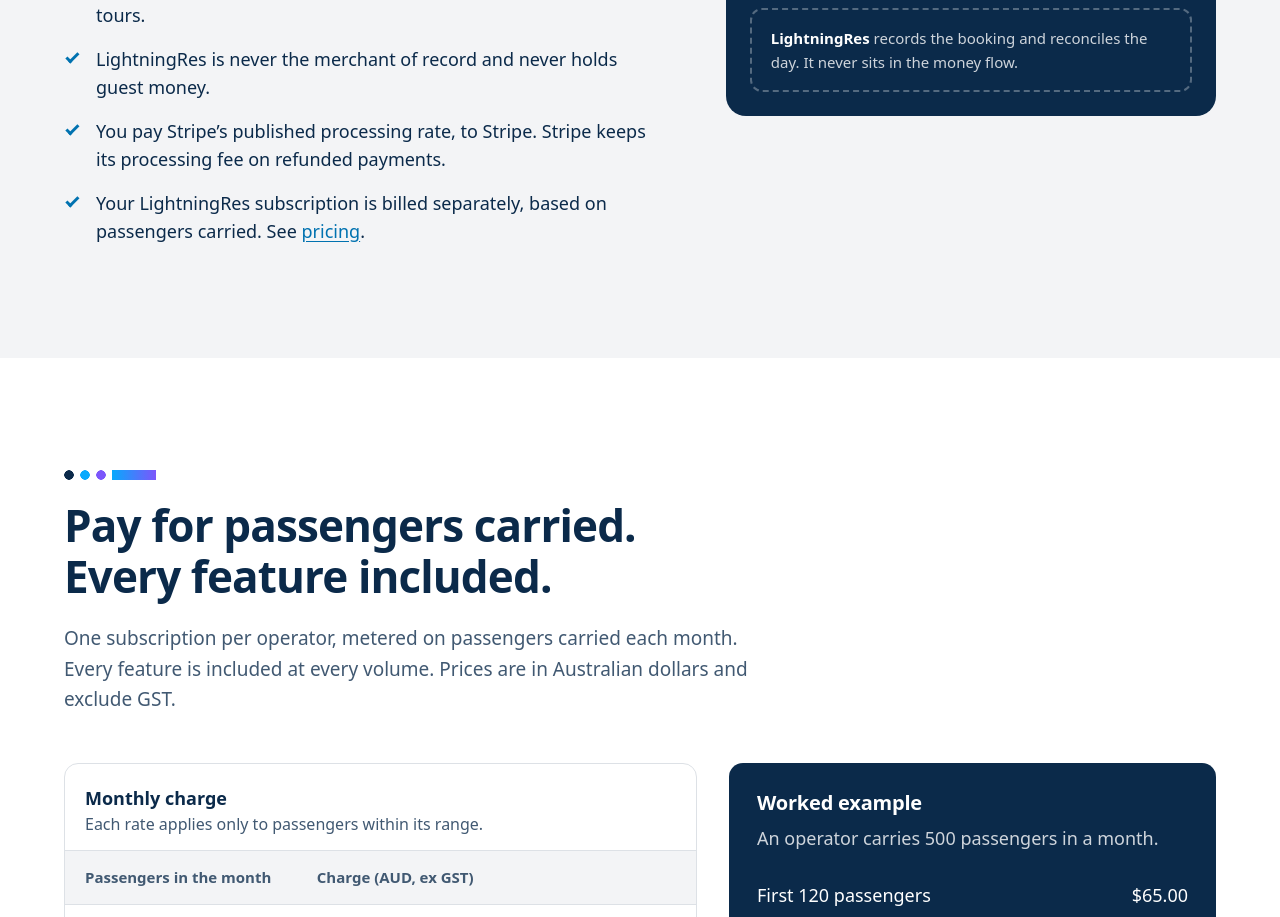
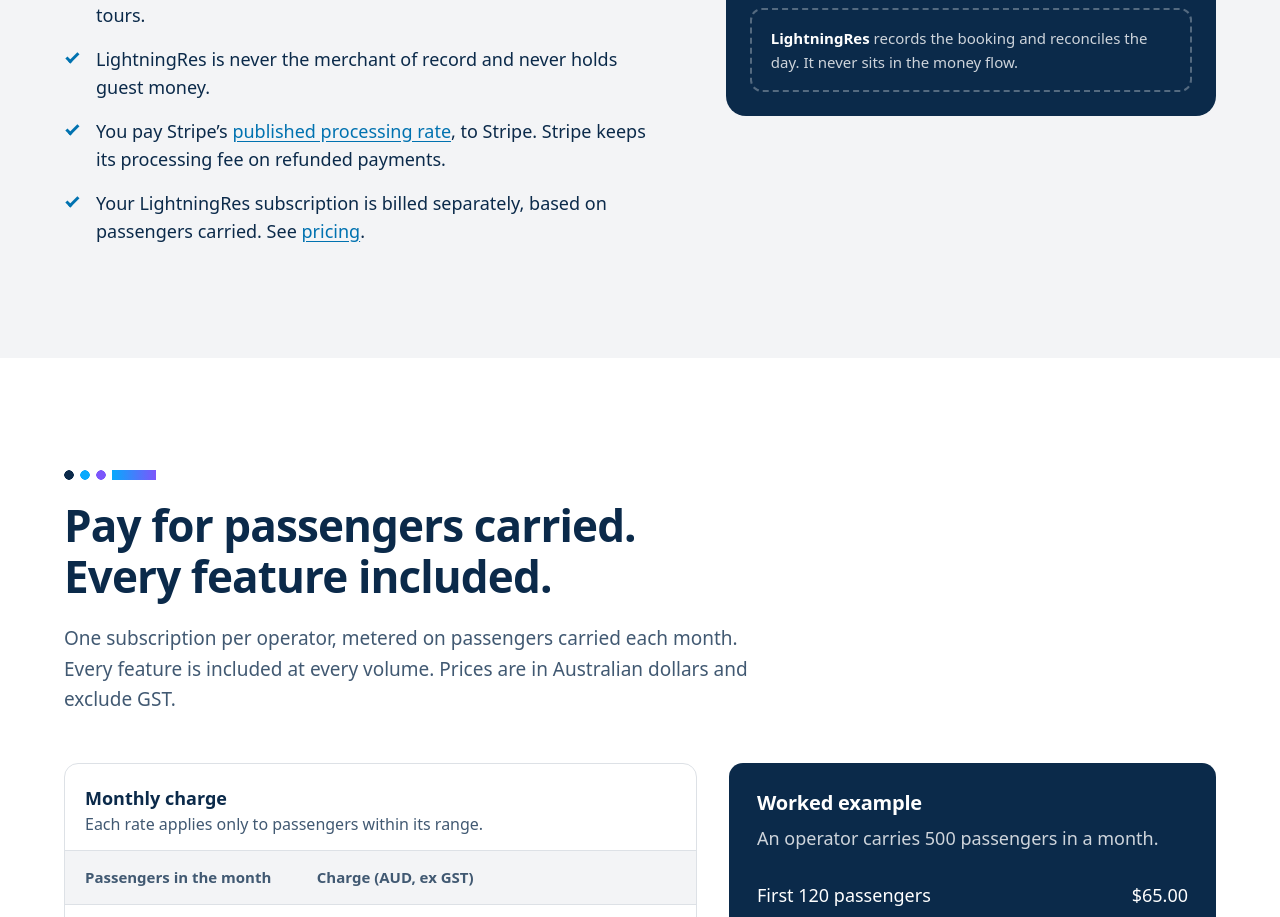
Before and after one commit to lightningres/website, a plain HTML site: page public/index.html in a window 1280 px wide. Shown: the part 3281-4198 px from the top of the page. Drawn offline with Linux system fonts and the light colour scheme.

Commit message:
Link Stripe's published processing rate to Stripe's pricing page.
Co-authored-by: Cursor <cursoragent@cursor.com>

```diff
--- a/public/index.html
+++ b/public/index.html
@@ -517,7 +517,7 @@
             <li>Each operator connects its own Stripe account through Stripe Connect.</li>
             <li>Guests pay you directly. You are the merchant of record for your tours.</li>
             <li>LightningRes is never the merchant of record and never holds guest money.</li>
-            <li>You pay Stripe’s published processing rate, to Stripe. Stripe keeps its processing fee on refunded payments.</li>
+            <li>You pay Stripe’s <a href="https://stripe.com/au/pricing">published processing rate</a>, to Stripe. Stripe keeps its processing fee on refunded payments.</li>
             <li>Your LightningRes subscription is billed separately, based on passengers carried. See <a href="#pricing">pricing</a>.</li>
           </ul>
         </div>
```
